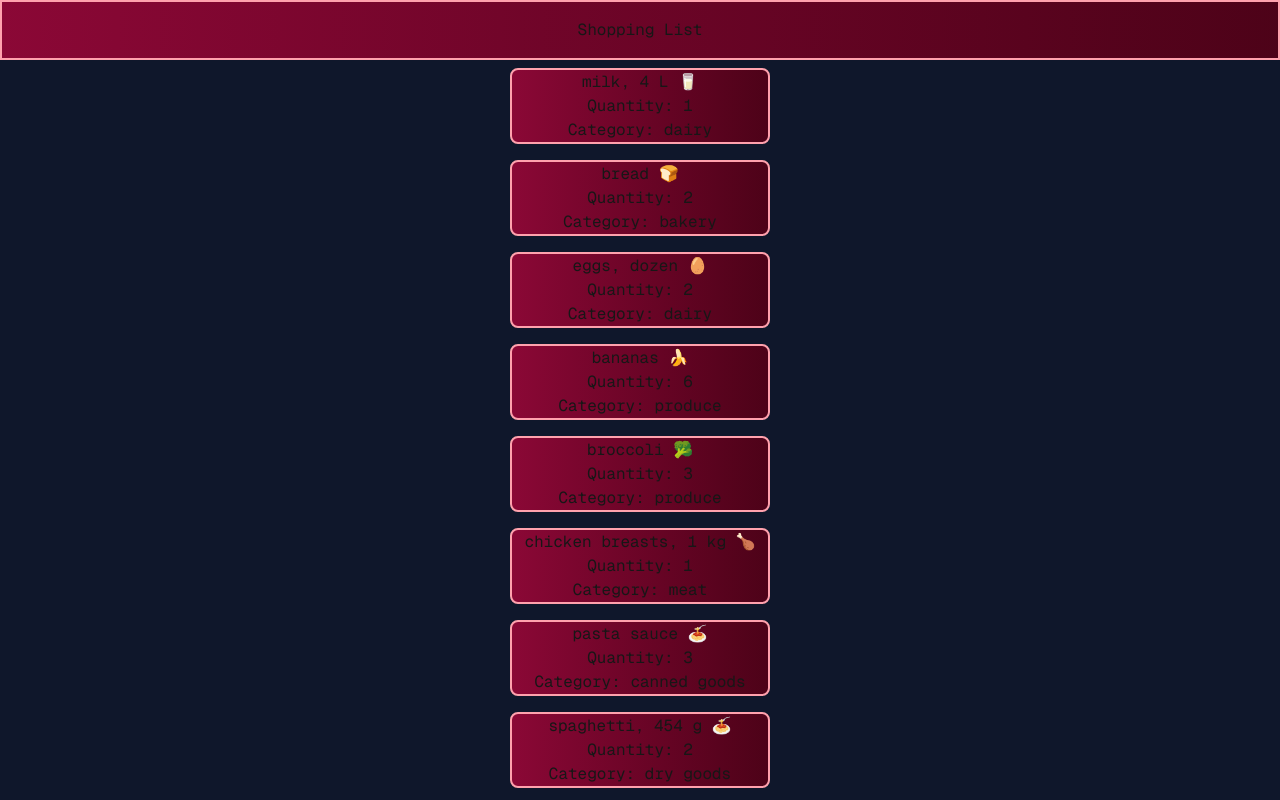
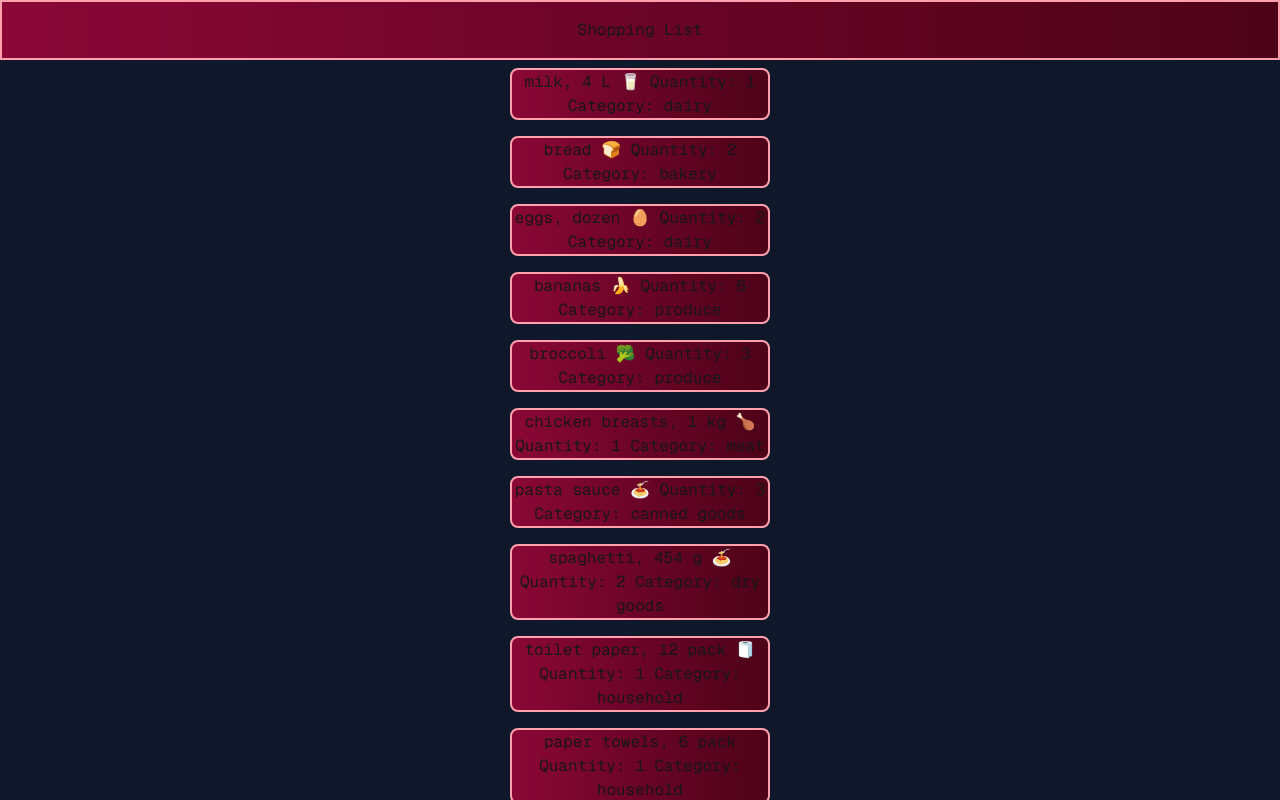
Before and after one commit to Denver-T/cprg306-assignments, a Next.js app: page /week-3 in a window 1280 px wide. Shown: the top 800 px of the page. Built offline with nearby package versions, Linux system fonts and the light colour scheme.

Commit message:
fixed stylings based on feedback

```diff
--- a/src/app/week-2/student-info.js
+++ b/src/app/week-2/student-info.js
@@ -5,11 +5,11 @@ import Link from "next/link";
 export default function StudentInfo() {
   return (
     <div>
-      <h1 className="font-mono text-white">Denver Timlick</h1>
-      <h1 className="font-mono text-white"> GitHub Repo: <Link className="font-mono text-white"
+      <h2 className="font-mono text-white">Denver Timlick</h2>
+      <h2 className="font-mono text-white"> GitHub Repo: <Link className="font-mono text-white"
       href="https://github.com/Denver-T/cprg306-assignments.git">
         View Repo
-      </Link></h1>
+      </Link></h2>
     </div>
   );
 }
--- a/src/app/week-3/item.js
+++ b/src/app/week-3/item.js
@@ -2,10 +2,10 @@
 export default function Item({name, quantity, category}) {
   return (
     <div className="flex items-center justify-center p-2">
-      <li className="w-65 bg-linear-to-r from-rose-900 to-rose-950 border-2 border-rose-300 text-center rounded-lg">
-        <div className="font-mono">{name}</div>
-        <div className="font-mono"> Quantity: {quantity} </div>
-        <div className="font-mono"> Category: {category}</div>
+      <li className="font-mono w-65 bg-linear-to-r from-rose-900 to-rose-950 border-2 border-rose-300 text-center rounded-lg">
+        <text>{name}</text>
+        <text> Quantity: {quantity} </text>
+        <text> Category: {category}</text>
       </li>
     </div>
   );
```
